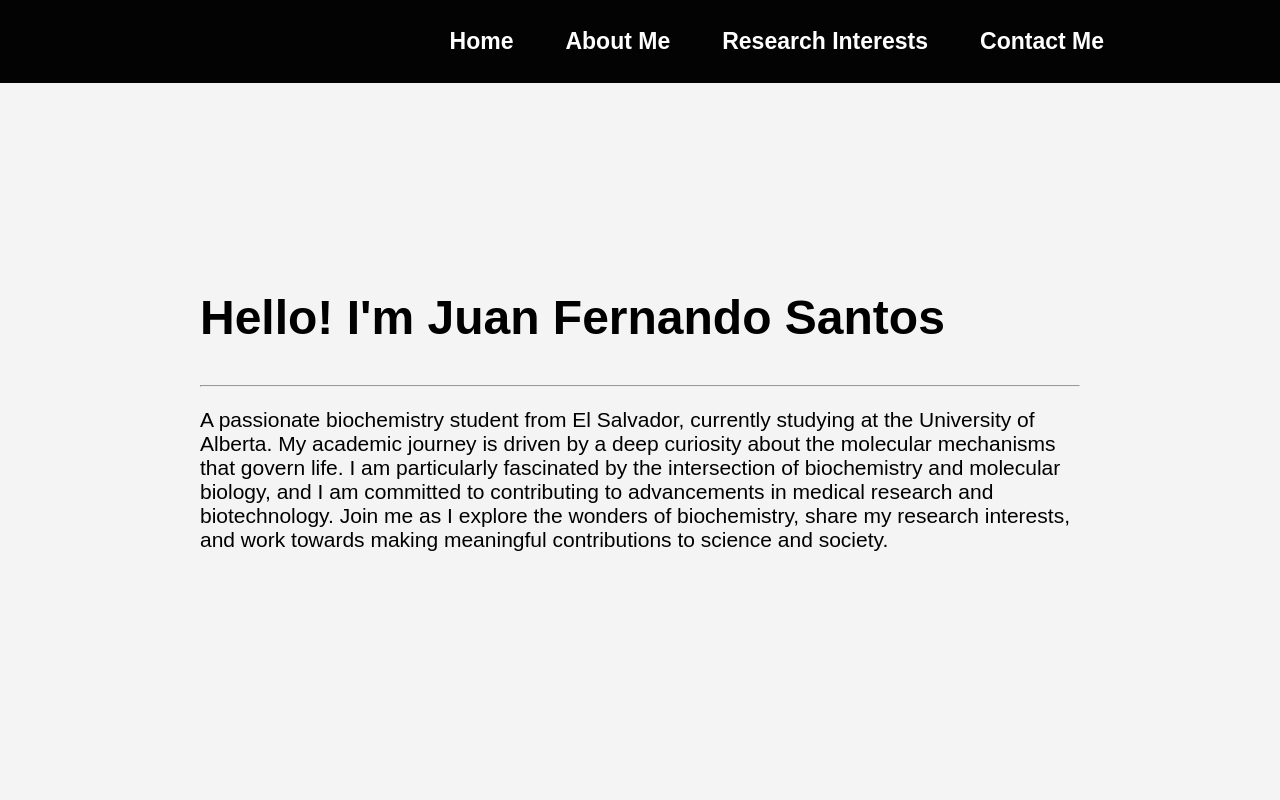
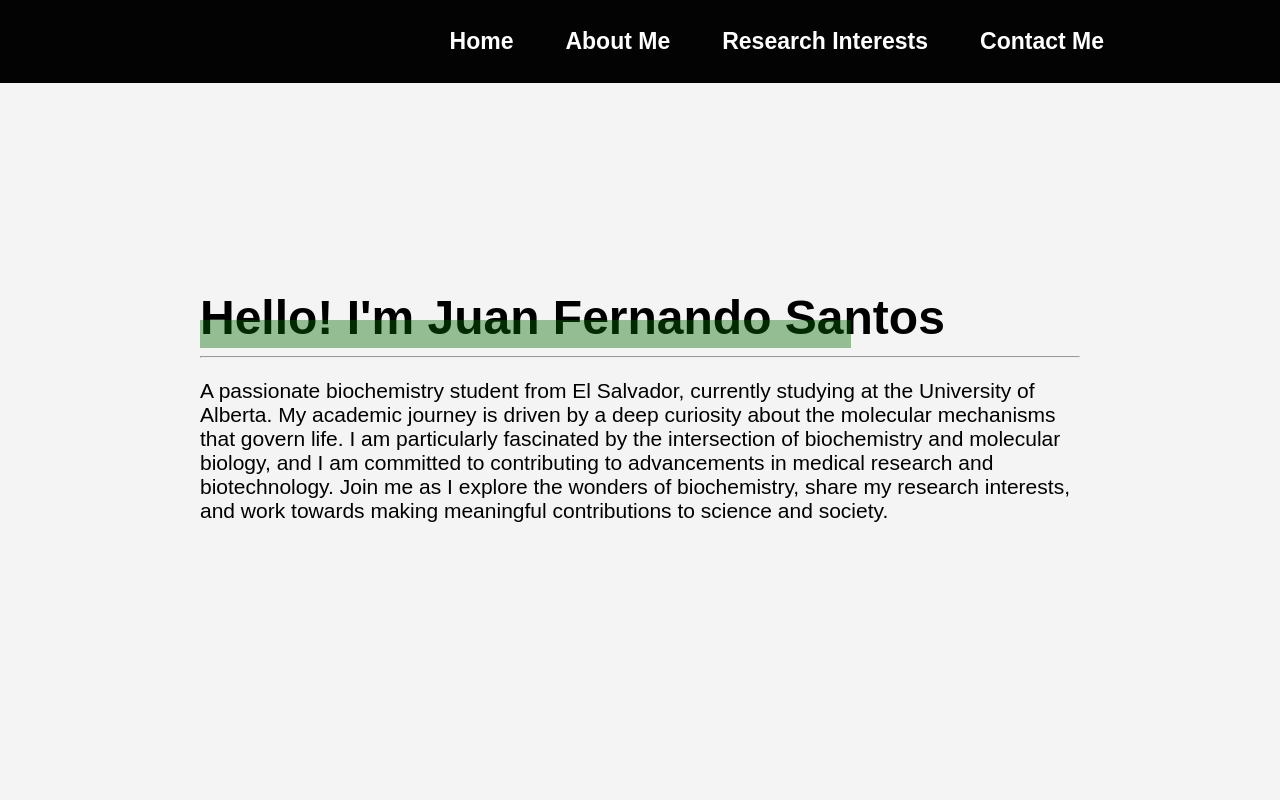
Before and after one commit to sofitapias03/SantosPersonalPortfolio, a React (Create React App) app in the folder santos_portfolio/: page / in a window 1280 px wide. Shown: the top 800 px of the page. Built offline with nearby package versions, Linux system fonts and the light colour scheme.

Commit message:
started working on the syling of the titles, to be sort of highlighted, next need to work on mobile adaptation.

```diff
--- a/santos_portfolio/src/App.css
+++ b/santos_portfolio/src/App.css
@@ -60,6 +60,9 @@ section {
 .name {
     font-size:32px;
     font-weight:bold;
+    padding-bottom:0px;
+    margin-bottom:0px;
+    z-index:20;
 }
 
 .description {
--- a/santos_portfolio/src/components/AboutMe.js
+++ b/santos_portfolio/src/components/AboutMe.js
@@ -13,7 +13,7 @@ const AboutMe = () => {
             <div class="container">
 
             <div class = "aboutMeIMG">
-                <img  class = "Landing-IMG" src={LandingPageIMG} alt="Landing page profile picture"  />
+                <img class = "Landing-IMG" src={LandingPageIMG} alt="Landing page profile picture"  />
 
             </div>
 
--- a/santos_portfolio/src/components/LandingPage.css
+++ b/santos_portfolio/src/components/LandingPage.css
@@ -10,3 +10,13 @@
     margin-top:50px;
     text-align: justify;
 }
+
+.underline{
+    height:28px;
+    width:74%;
+    background-color: rgba(3, 105, 3, 0.4);
+    position: relative;
+    align-items: center;
+    margin-top:-65px;
+    z-index:0;
+}
--- a/santos_portfolio/src/components/LandingPage.js
+++ b/santos_portfolio/src/components/LandingPage.js
@@ -9,6 +9,7 @@ const LandingPage = () => {
         <section id="home">
            <div class = "landing-container">
             <p className='name'><h1><b>Hello! I'm Juan Fernando Santos</b></h1></p>
+            <div class = "underline"></div>
             <hr />
             <p className='description'>A passionate biochemistry student from El Salvador, currently studying at the University of Alberta.
             My academic journey is driven by a deep curiosity about the molecular mechanisms that
```
